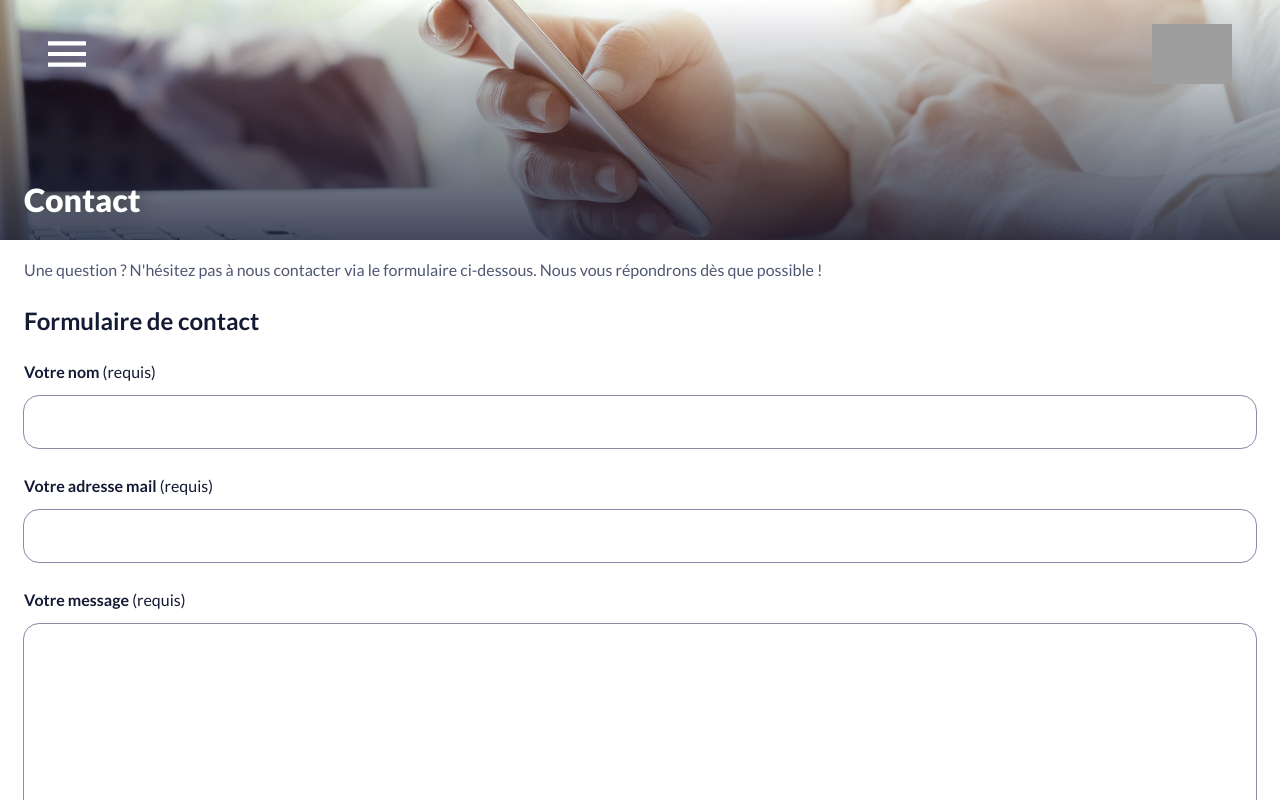
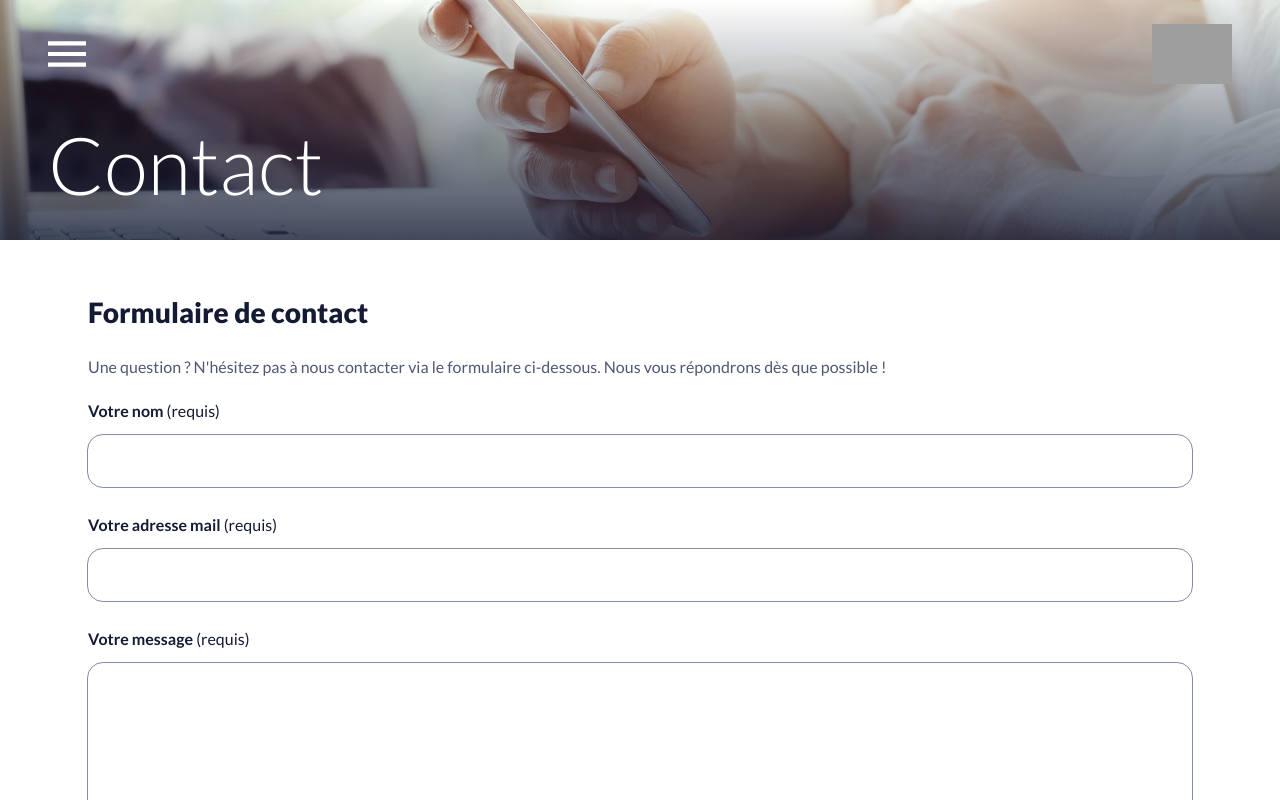
Before and after one commit to alexandre-joliet/Vendome_TKD, a Next.js app: page /contact in a window 1280 px wide. Shown: the top 800 px of the page. Built offline with nearby package versions, Linux system fonts and the light colour scheme; grey boxes are pictures that could not be loaded.

Commit message:
:iphone: Update responsive

```diff
--- a/app/Components/ContactForm/page.module.css
+++ b/app/Components/ContactForm/page.module.css
@@ -124,3 +124,16 @@
 .modal_button {
   width: 100%;
 }
+
+/** MEDIA QUERIES **/
+@media all and (min-width: 768px) {
+  .form_button {
+    width: 50%;
+  }
+}
+
+@media all and (min-width: 1024px) {
+  .form_button {
+    width: 25%;
+  }
+}
--- a/app/contact/page.module.css
+++ b/app/contact/page.module.css
@@ -7,7 +7,7 @@
 .main_image,
 .section_title,
 .section_text {
-  margin-bottom: var(--16px);
+  margin-bottom: var(--margin-bottom-small);
 }
 
 .main_header {
@@ -15,17 +15,17 @@
     url("../../public/images/contact.jpg");
   background-size: cover;
   background-position: center;
-  margin-bottom: var(--16px);
+  margin-bottom: var(--margin-bottom-large);
   height: 15rem;
   position: relative;
 }
 
 .main_title {
   color: white;
-  font-size: var(--32px);
-  font-weight: 900;
+  font-size: var(--40px);
+  font-weight: 300;
   text-shadow: 2px 2px 20px rgb(20, 26, 51, 0.3);
-  margin-bottom: var(--16px);
+  margin-bottom: var(--margin-bottom-small);
   padding: 0 var(--24px) 0 var(--24px);
   position: absolute;
   bottom: 0;
@@ -33,6 +33,51 @@
 
 .article_section {
   line-height: 1.75;
-  margin-bottom: 3rem;
+  margin: 0 auto var(--margin-bottom-large) auto;
   padding: 0 var(--24px) 0 var(--24px);
+  max-width: var(--max-width-content);
 }
+
+.section_title {
+  font-weight: 700;
+}
+
+.section_text {
+  margin-bottom: var(--margin-bottom-small);
+}
+
+/** MEDIA QUERIES **/
+@media all and (min-width: 376px) and (max-width: 767px) {
+  .main_title {
+    font-size: 3rem;
+  }
+}
+
+@media all and (min-width: 768px) {
+  .main_title,
+  .article_section {
+    padding: 0 var(--48px) 0 var(--48px);
+  }
+
+  .main_title {
+    font-size: 4rem;
+  }
+
+  .section_title {
+    font-size: var(--28px);
+    font-weight: 900;
+  }
+}
+
+@media all and (min-width: 1024px) {
+  .main_title {
+    font-size: 5rem;
+  }
+}
+
+@media all and (min-width: 1440px) {
+  .main_title,
+  .article_section {
+    padding: 0 var(--64px) 0 var(--64px);
+  }
+}
--- a/app/contact/page.tsx
+++ b/app/contact/page.tsx
@@ -13,11 +13,11 @@ const Contact = () => {
         </section>
         <article className={styles.main_article}>
           <section className={styles.article_section}>
+            <h2 className={styles.section_title}>Formulaire de contact</h2>
             <p className={styles.section_text}>
               Une question ? N'hésitez pas à nous contacter via le formulaire
               ci-dessous. Nous vous répondrons dès que possible !
             </p>{" "}
-            <h2 className={styles.section_title}>Formulaire de contact</h2>
             <ContactForm />
           </section>
         </article>
```
